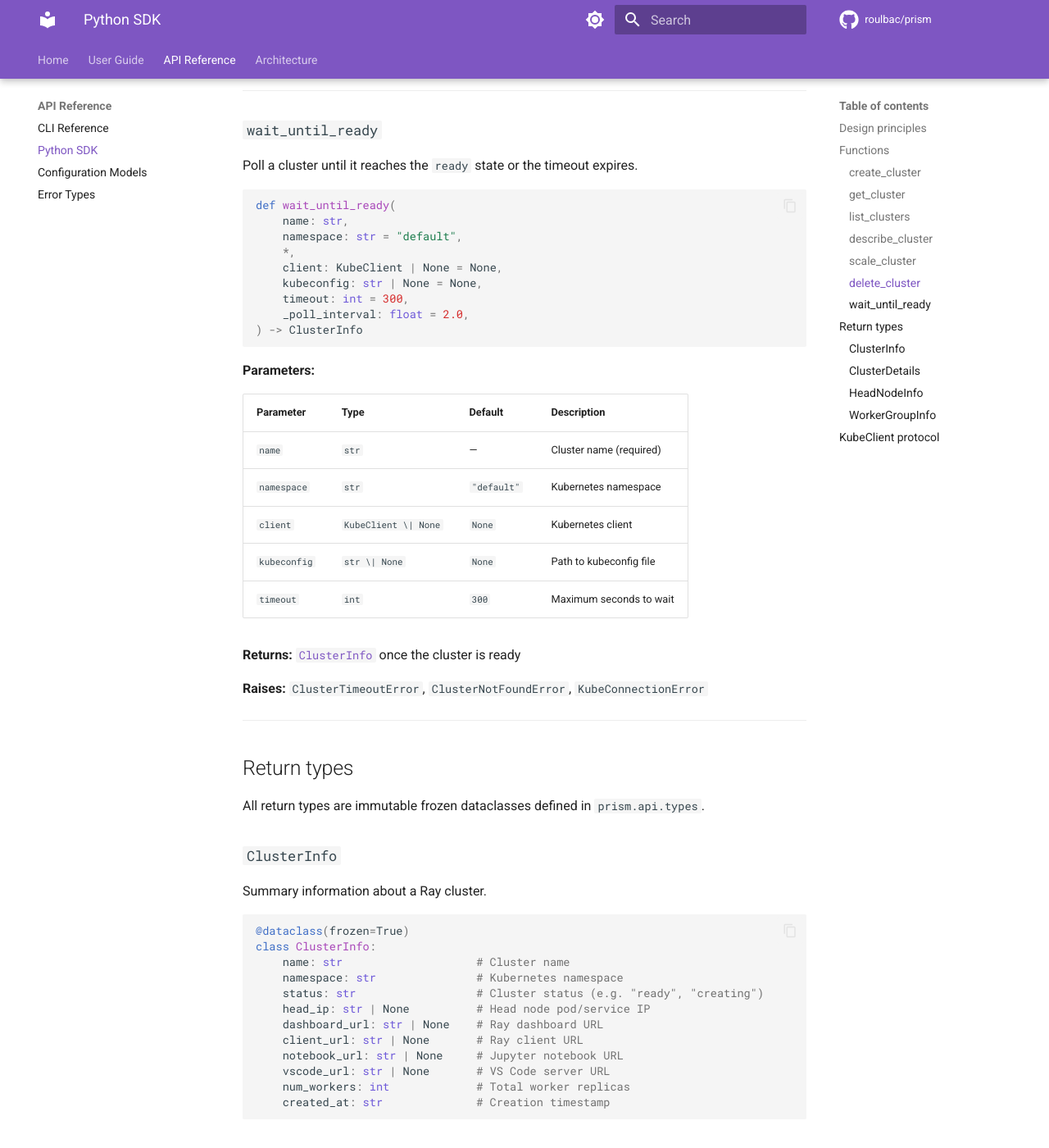
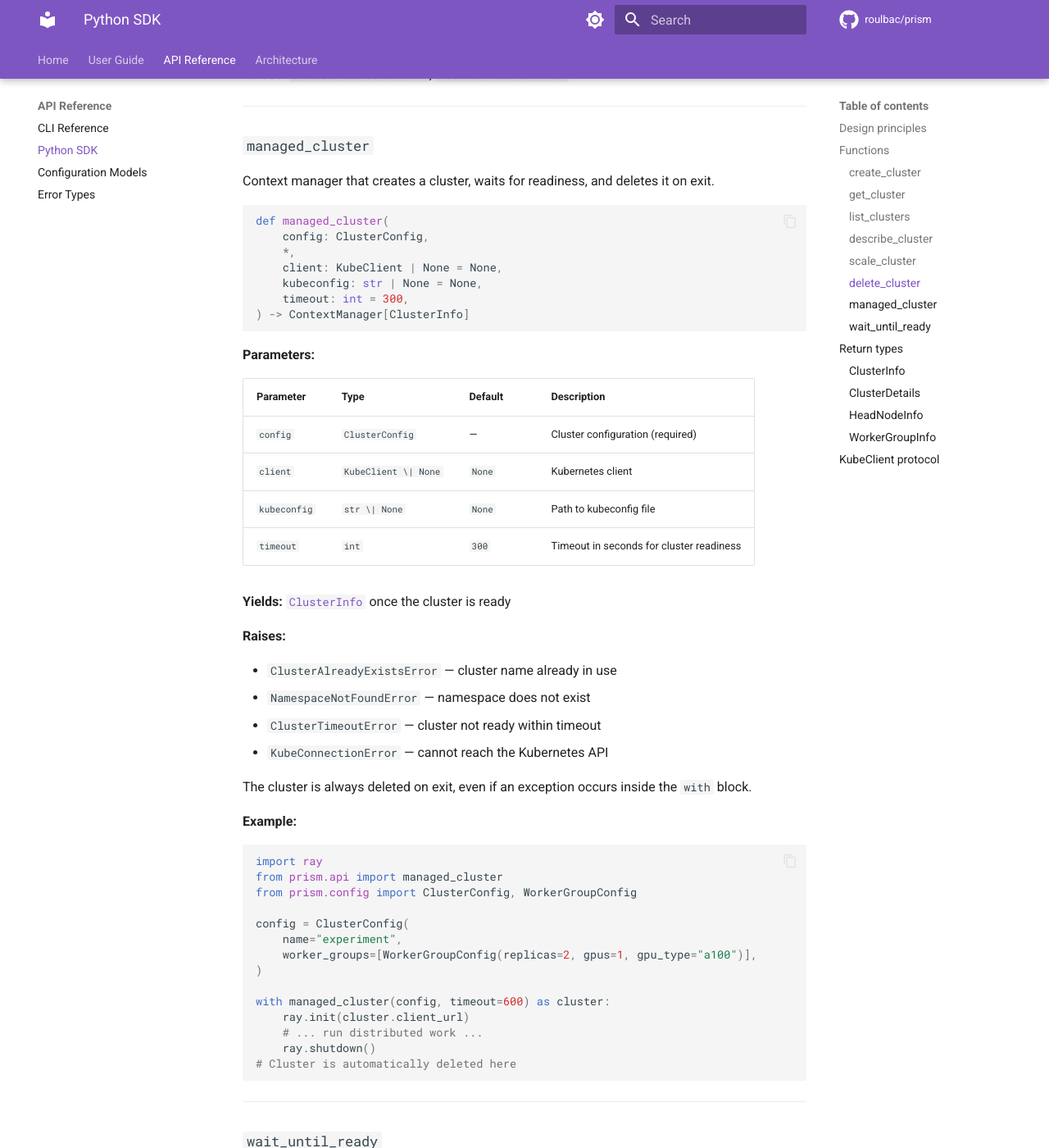
Before and after one commit to roulbac/krayne, an MkDocs documentation site: the page built from docs/reference/sdk.md, in a window 1280 px wide and 1400 px high, scrolled down 5348 px. Shown: the whole window at 82% size. Built offline with MkDocs 1.6.1 and Material for MkDocs 9.7.7, drawn with Linux system fonts in a browser that asks for light colours; comment, search, counter and statistics services are not loaded.

Commit message:
Add managed_cluster context manager for automatic cluster lifecycle
- Add managed_cluster() to prism.api that creates a cluster, waits for
  readiness on entry, and deletes on exit (even if an exception occurs)
- Export from prism.api.__init__
- Add unit tests for happy path, exception cleanup, and custom namespace
- Document in SDK reference, creating-clusters guide, and README
- Update README: replace SDK example with Ray hello world using the
  context manager, fix integration test comment (fixtures handle sandbox),
  use uv instead of pip in development section

https://claude.ai/code/session_01Y2cnS3vUVKsek1oG2MAre3

````diff
--- a/docs/reference/sdk.md
+++ b/docs/reference/sdk.md
@@ -10,6 +10,7 @@ from prism.api import (
     describe_cluster,
     scale_cluster,
     delete_cluster,
+    managed_cluster,
     wait_until_ready,
 )
 ```
@@ -223,6 +224,61 @@ def delete_cluster(
 
 ---
 
+### `managed_cluster`
+
+Context manager that creates a cluster, waits for readiness, and deletes it on exit.
+
+```python
+def managed_cluster(
+    config: ClusterConfig,
+    *,
+    client: KubeClient | None = None,
+    kubeconfig: str | None = None,
+    timeout: int = 300,
+) -> ContextManager[ClusterInfo]
+```
+
+**Parameters:**
+
+| Parameter | Type | Default | Description |
+|---|---|---|---|
+| `config` | `ClusterConfig` | — | Cluster configuration (required) |
+| `client` | `KubeClient \| None` | `None` | Kubernetes client |
+| `kubeconfig` | `str \| None` | `None` | Path to kubeconfig file |
+| `timeout` | `int` | `300` | Timeout in seconds for cluster readiness |
+
+**Yields:** [`ClusterInfo`](#clusterinfo) once the cluster is ready
+
+**Raises:**
+
+- `ClusterAlreadyExistsError` — cluster name already in use
+- `NamespaceNotFoundError` — namespace does not exist
+- `ClusterTimeoutError` — cluster not ready within timeout
+- `KubeConnectionError` — cannot reach the Kubernetes API
+
+The cluster is always deleted on exit, even if an exception occurs inside the `with` block.
+
+**Example:**
+
+```python
+import ray
+from prism.api import managed_cluster
+from prism.config import ClusterConfig, WorkerGroupConfig
+
+config = ClusterConfig(
+    name="experiment",
+    worker_groups=[WorkerGroupConfig(replicas=2, gpus=1, gpu_type="a100")],
+)
+
+with managed_cluster(config, timeout=600) as cluster:
+    ray.init(cluster.client_url)
+    # ... run distributed work ...
+    ray.shutdown()
+# Cluster is automatically deleted here
+```
+
+---
+
 ### `wait_until_ready`
 
 Poll a cluster until it reaches the `ready` state or the timeout expires.
````
Also changed, not shown: README.md (+22 -10 lines), docs/guide/creating-clusters.md (+23 -0 lines), 3 other files.
